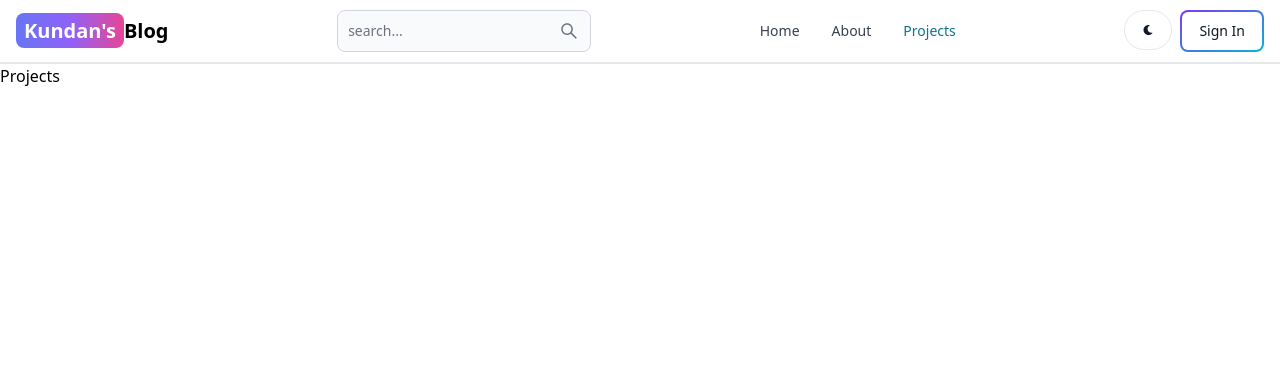
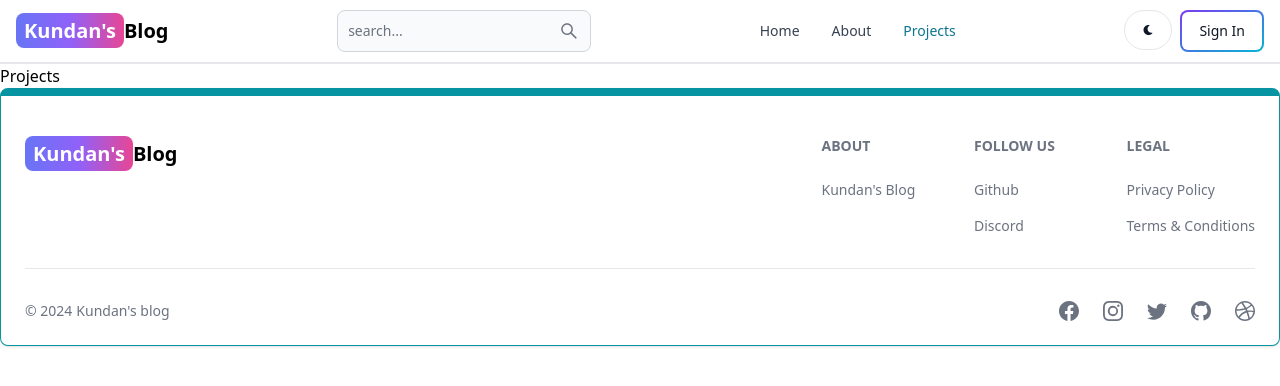
Before and after one commit to kundankp24/mern-blog-app, a React (Vite) app in the folder client/: page /projects in a window 1280 px wide. Shown: the top 386 px of the page. Built offline with nearby package versions, Linux system fonts and the light colour scheme.

Commit message:
create footer component

```diff
--- a/client/src/App.jsx
+++ b/client/src/App.jsx
@@ -7,6 +7,7 @@
 import Dashboard from './pages/Dashboard';
 import Projects from './pages/Projects';
 import Header from './components/Header';
+import Footer from './components/Footer';
 
 function App() {
   return (
@@ -20,6 +21,7 @@
         <Route path="/dashboard" element={<Dashboard/>}/>
         <Route path="/projects" element={<Projects/>}/>
       </Routes>
+      <Footer/>
     </BrowserRouter>
   );
 }
--- /dev/null
+++ b/client/src/components/Footer.jsx
@@ -0,0 +1,84 @@
+import { Footer } from "flowbite-react";
+import { Link } from "react-router-dom";
+import {
+  BsFacebook,
+  BsInstagram,
+  BsTwitter,
+  BsGithub,
+  BsDribbble,
+} from "react-icons/bs";
+
+const FooterComp = () => {
+  return (
+    <Footer container className="border border-t-8 border-teal-500">
+      <div className="w-full max-w-7xl mx-auto">
+        <div className="grid w-full justify-between sm:flex md:grid-cols-1">
+          <div className="mt-5">
+            <Link
+              to="/"
+              className="self-center whitespace-nowrap text-lg sm:text-xl font-semibold dark:text-white"
+            >
+              <span className="px-2 py-1 bg-gradient-to-r from-indigo-500 via-purple-500 to-pink-500 rounded-lg text-white">
+                Kundan's
+              </span>
+              Blog
+            </Link>
+          </div>
+          <div className="grid grid-cols-2 gap-8 mt-4 sm:grid-cols-3 sm:gap-6">
+            <div>
+              <Footer.Title title="About" />
+              <Footer.LinkGroup col>
+                <Footer.Link
+                  href="/about"
+                  target="_blank"
+                  rel="noopener noreferrer"
+                >
+                  Kundan's Blog
+                </Footer.Link>
+              </Footer.LinkGroup>
+            </div>
+            <div>
+              <Footer.Title title="Follow us" />
+              <Footer.LinkGroup col>
+                <Footer.Link
+                  href="https://github.com/kundankp24"
+                  target="_blank"
+                  rel="noopener noreferrer"
+                >
+                  Github
+                </Footer.Link>
+                <Footer.Link href="#">Discord</Footer.Link>
+              </Footer.LinkGroup>
+            </div>
+            <div>
+              <Footer.Title title="Legal" />
+              <Footer.LinkGroup col>
+                <Footer.Link href="#">Privacy Policy</Footer.Link>
+                <Footer.Link href="#">Terms &amp; Conditions</Footer.Link>
+              </Footer.LinkGroup>
+            </div>
+          </div>
+        </div>
+        <Footer.Divider />
+        <div className="w-full sm:flex sm:items-center sm:justify-between">
+          <Footer.Copyright
+            href="#"
+            by="Kundan's blog"
+            year={new Date().getFullYear()}
+          />
+          <div className="flex gap-6 sm:mt-0 mt-4 sm:justify-center">
+            <Footer.Icon href="#" icon={BsFacebook} />
+            <Footer.Icon href="#" icon={BsInstagram} />
+            <Footer.Icon href="#" icon={BsTwitter} />
+            <Footer.Icon
+              href="https://github.com/kundankp24"
+              icon={BsGithub}
+            />
+            <Footer.Icon href="#" icon={BsDribbble} />
+          </div>
+        </div>
+      </div>
+    </Footer>
+  );
+};
+export default FooterComp;
```
